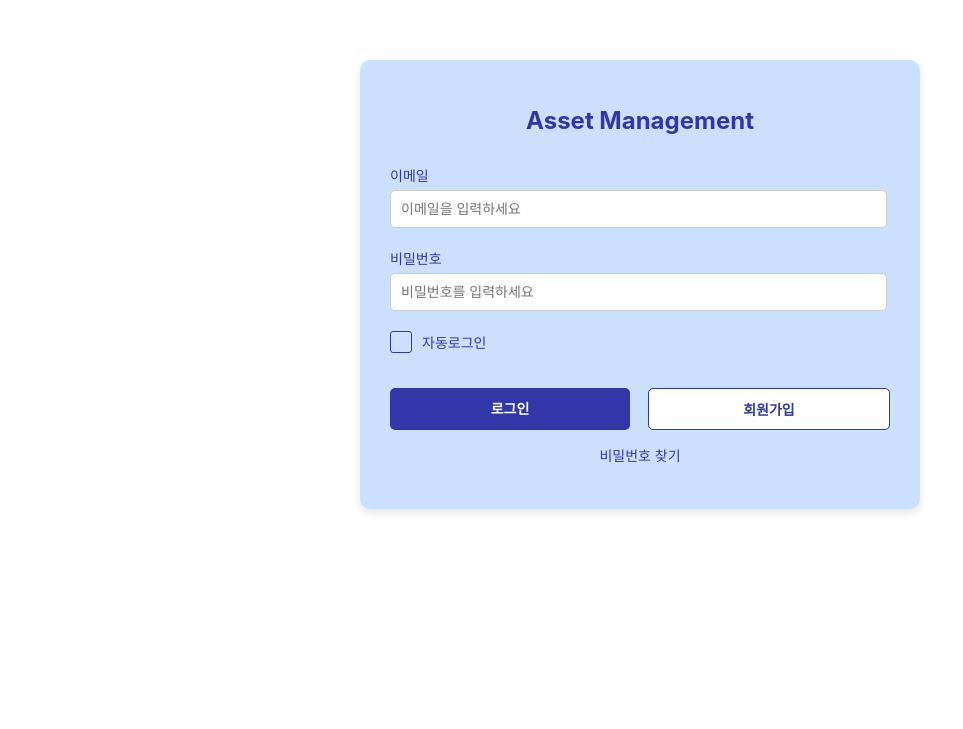
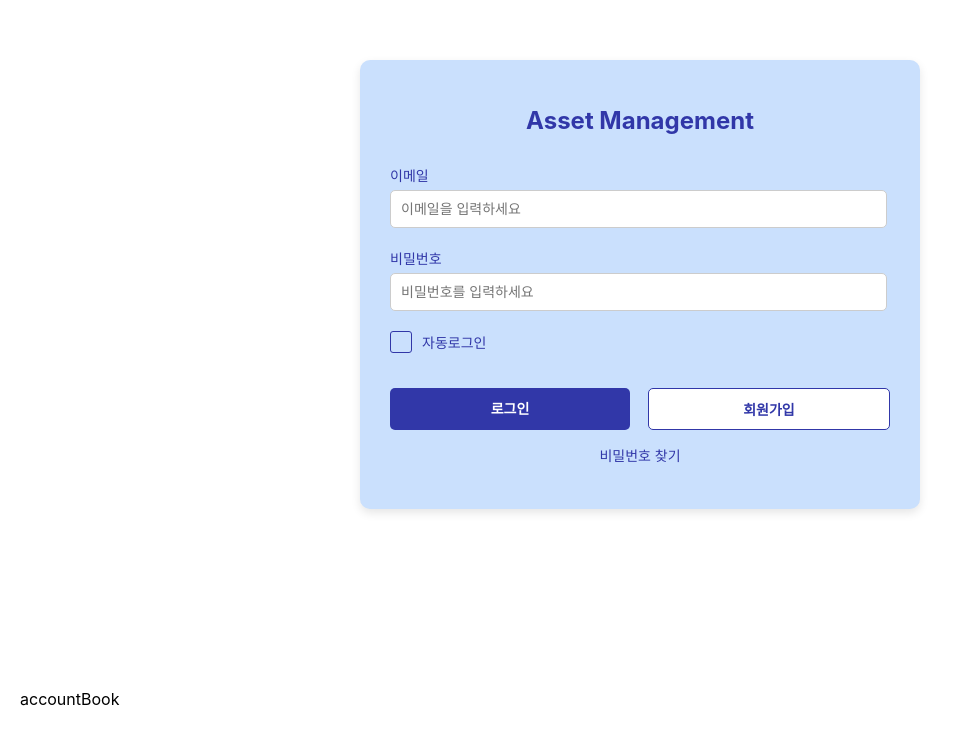
Before and after one commit to hgb926/asset-management, a React (Create React App) app: page /login in a window 1280 px wide. Shown: the part 140-869 px from the top of the page, without its empty margins (0-963 px from the left). Built offline with nearby package versions, Linux system fonts and the light colour scheme.

Commit message:
[Design] header h1 색상 변경, 가계부 컴포넌트 렌더링

```diff
--- /dev/null
+++ b/src/components/main/accountbook/AccountBook.js
@@ -0,0 +1,11 @@
+import React from 'react';
+
+const AccountBook = () => {
+    return (
+        <div>
+            accountBook
+        </div>
+    );
+};
+
+export default AccountBook;
--- a/src/layout/RootLayout.js
+++ b/src/layout/RootLayout.js
@@ -5,6 +5,7 @@ import Dashboard from "../components/main/Dashboard";
 import styles from '../styles/main/RootLayout.module.scss';
 import { useDispatch, useSelector } from "react-redux";
 import { userInfoActions } from "../components/store/user/UserInfoSlice";
+import AccountBook from "../components/main/accountbook/AccountBook";
 
 const RootLayout = () => {
     const navi = useNavigate();
@@ -13,6 +14,8 @@ const RootLayout = () => {
 
     const hideForPaths = ["/login", "/signup"];
     const hideHeaderAndDashboard = hideForPaths.includes(location.pathname);
+
+    const isAccount = useSelector(state => state.location.userLocation);
 
     const userData = useSelector(state => state.userInfo.userData);
 
@@ -37,6 +40,10 @@ const RootLayout = () => {
                 {!hideHeaderAndDashboard && <Dashboard />}
                 <div className={styles.outlet}>
                     <Outlet />
+                    {isAccount === "accountBook" ?
+                    <AccountBook/>
+                    :
+                    undefined}
                 </div>
             </div>
         </div>
--- a/src/styles/main/Header.module.scss
+++ b/src/styles/main/Header.module.scss
@@ -13,6 +13,7 @@
   }
 
   .h1 {
+    color: #060c83;
     flex: 1;
     display: flex;
     justify-content: center;
```
